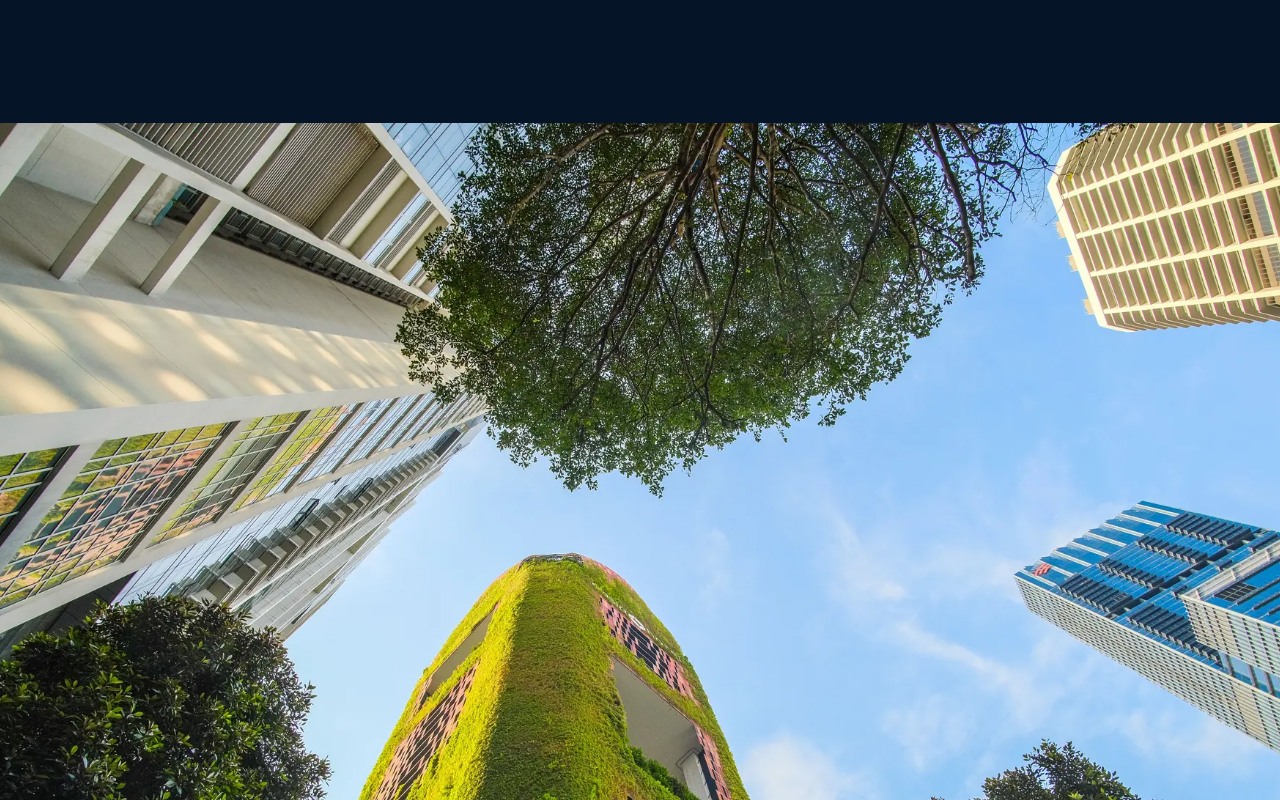
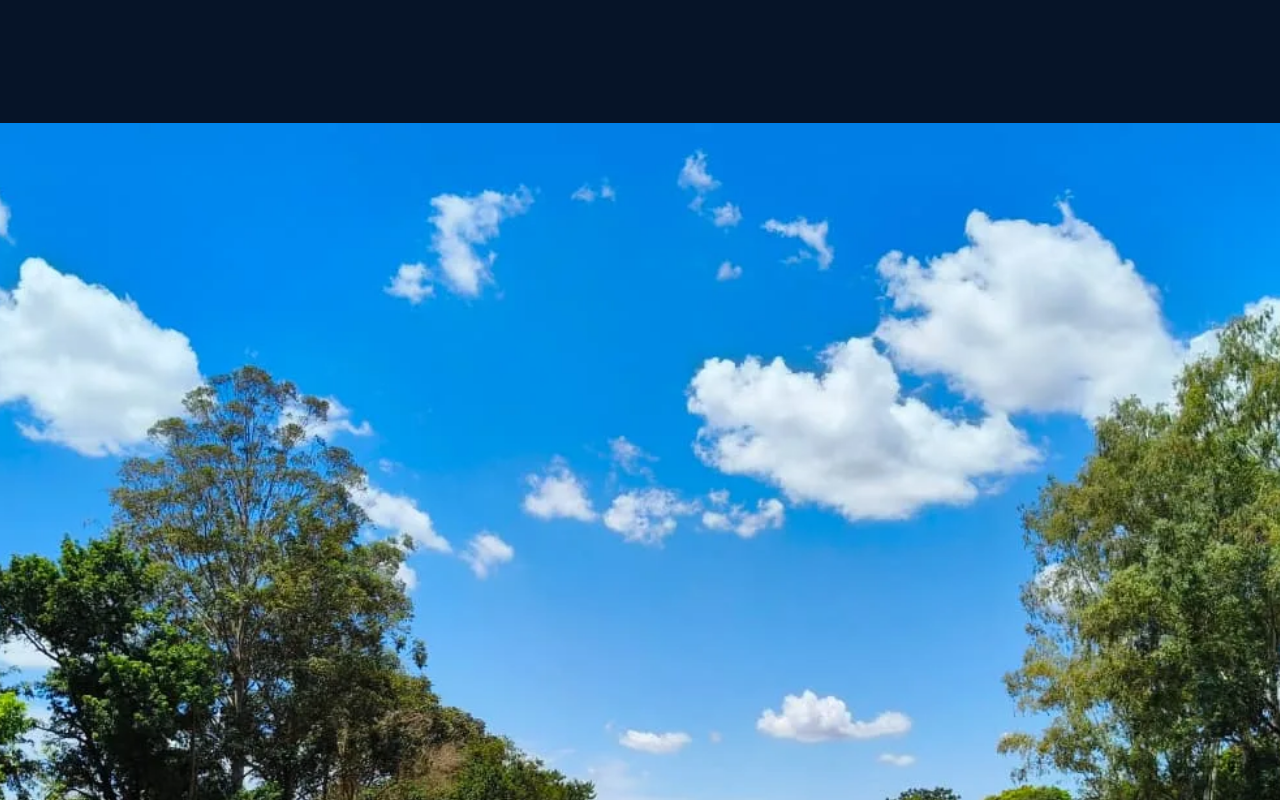
Before and after one commit to bartsilvera12-gif/Tio-CR, a Next.js app: page / in a window 1280 px wide. Shown: the part 4380-5180 px from the top of the page. Built offline with nearby package versions, Linux system fonts and the light colour scheme.

Commit message:
feat(propuesta): road-and-sky background replaces the building photo
User-provided fondo nuevo.jpeg (empty road with clouds) converted to a
webp, swapped in place of fondo2.webp.

```diff
--- a/components/Propuesta.tsx
+++ b/components/Propuesta.tsx
@@ -32,7 +32,7 @@ export default function Propuesta() {
       id="propuesta"
       className="relative overflow-hidden py-16 text-white md:py-32"
       style={{
-        backgroundImage: 'url(/fondo2.webp)',
+        backgroundImage: 'url(/fondo-nuevo.webp)',
         backgroundSize: 'cover',
         backgroundPosition: 'center',
       }}
```
Also changed, not shown: public/fondo-nuevo.webp (added).
